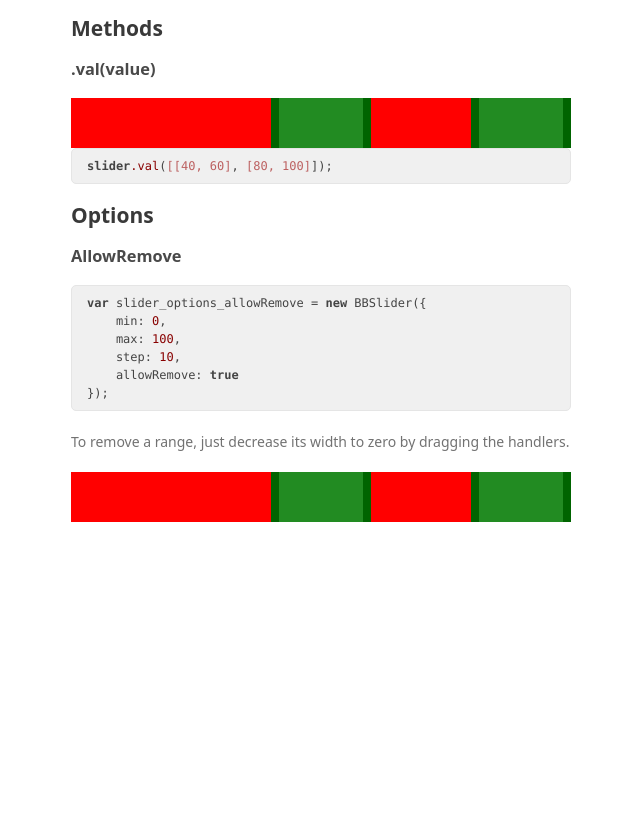
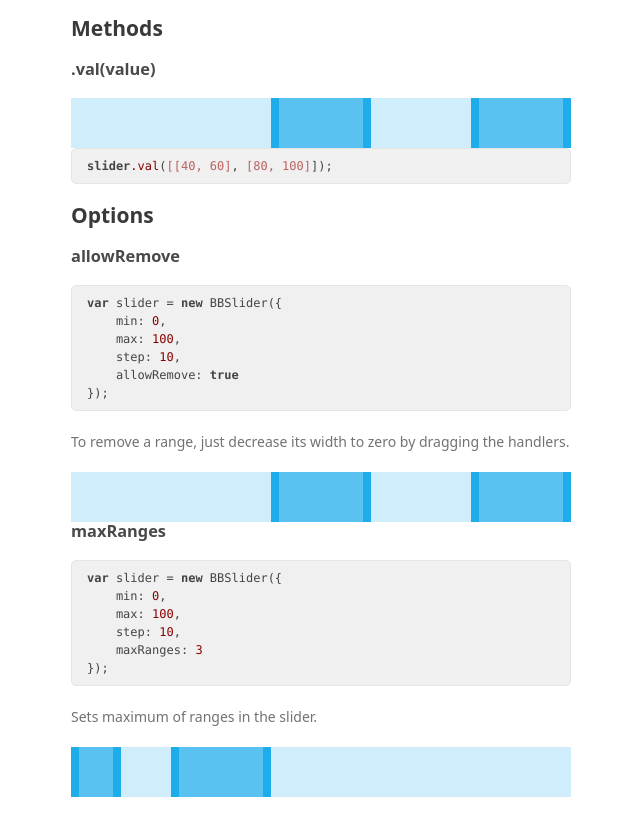
Before and after one commit to paveltyavin/bbslider, a plain HTML site: page index.html in a window 1280 px wide. Shown: the part 1612-2448 px from the top of the page, without its empty margins (499-1139 px from the left). Before the commit the page ends 2184 px from the top, so only its background shows below. Drawn offline with Linux system fonts and the light colour scheme.

Commit message:
maxRanges

```diff
--- a/bbslider-dev.js
+++ b/bbslider-dev.js
@@ -62,6 +62,12 @@ var BBSlider = (function () {
       }
       if ((options.max - options.min) % options.step !== 0) {
         throw new Error('there should be an integer number of steps between min and max');
+      }
+
+      if (options.maxRanges !== undefined) {
+        if (!Number.isInteger(options.maxRanges)) {
+          throw new Error('maxRanges should be integer');
+        }
       }
     }
   }, {
@@ -229,7 +235,8 @@ var Bar = (function (_Base) {
 
     _get(Object.getPrototypeOf(Bar.prototype), 'constructor', this).call(this);
     this.options = Object.assign({
-      allowRemove: false
+      allowRemove: false,
+      maxRanges: Infinity
     }, options);
 
     this.el = document.createElement('div');
@@ -265,6 +272,9 @@ var Bar = (function (_Base) {
     value: function addRange(value, options) {
       var _this2 = this;
 
+      if (this.rangeList.length >= this.options.maxRanges) {
+        return false;
+      }
       options = Object.assign({
         id: this.getRangeId()
       }, options);
@@ -314,6 +324,8 @@ var Bar = (function (_Base) {
         rangeId: rangeId,
         val: this.getValue()
       });
+
+      return range;
     }
   }, {
     key: 'removeRange',
@@ -389,18 +401,30 @@ var Bar = (function (_Base) {
   }, {
     key: 'mousemove',
     value: function mousemove(event) {
+      if (this.ghost) {
+        return;
+      }
+      if (this.options.readOnly) {
+        return;
+      }
+      if (this.rangeList.length >= this.options.maxRanges) {
+        return;
+      }
+      if (this.rangeList.filter(function (x) {
+        return x.pressed;
+      }).length > 0) {
+        return;
+      }
+
       var cursor = this.getCursor(event);
-      var insideRange = this.isInsideRange(cursor);
-      var rangePressed = this.rangeList.filter(function (x) {
-        return x.pressed;
-      }).length > 0;
+      if (this.isInsideRange(cursor)) {
+        return;
+      }
 
-      if (!rangePressed && !insideRange && !this.ghost) {
-        this.ghost = new _ghost2['default']({ bar: this });
-        this.el.appendChild(this.ghost.el);
-        var left = this.roundUserValue(cursor);
-        this.ghost.setValue(left, left + this.options.step);
-      }
+      this.ghost = new _ghost2['default']({ bar: this });
+      this.el.appendChild(this.ghost.el);
+      var left = this.roundUserValue(cursor);
+      this.ghost.setValue(left, left + this.options.step);
     }
   }, {
     key: 'setValue',
--- a/bbslider.css
+++ b/bbslider.css
@@ -5,7 +5,7 @@
   height: 50px;
   width: 100%;
   display: block;
-  background: red;
+  background: #cfedfb;
   position: relative;
   border: 0 !important;
   box-sizing: border-box;
@@ -17,22 +17,23 @@
   top: 0;
 }
 .bbslider-bar .bbslider-ghost {
-  background: blue;
+  color: white;
+  background: rgba(0, 0, 0, 0.25);
   cursor: pointer;
 }
 .bbslider-bar .bbslider-range {
-  background: forestgreen;
+  background: #5ac2f0;
   cursor: move;
   -webkit-user-drag: none;
 }
 .bbslider-bar .bbslider-range.bbslider-pressed {
-  background: green;
+  background: #43baee;
 }
 .bbslider-bar .bbslider-range .bbslider-left-handler,
 .bbslider-bar .bbslider-range .bbslider-right-handler {
   position: absolute;
   width: 8px;
-  background: darkgreen;
+  background: #1eacea;
   height: 100%;
   cursor: ew-resize;
   -webkit-user-drag: none;
--- a/files/main.js
+++ b/files/main.js
@@ -88,4 +88,14 @@ document.addEventListener("DOMContentLoaded", function (event) {
   document.getElementById('slider_options_allowRemove').appendChild(slider_options_allowRemove.el);
   slider_options_allowRemove.val([[40, 60], [80, 100]]);
 
+
+  var slider_options_maxRanges = new BBSlider({
+    min: 0,
+    max: 100,
+    step: 10,
+    maxRanges: 3
+  });
+  document.getElementById('slider_options_maxRanges').appendChild(slider_options_maxRanges.el);
+  slider_options_maxRanges.val([[0, 10], [20, 40]]);
+
 });
--- a/index.html
+++ b/index.html
@@ -59,7 +59,7 @@
         <div id="el"></div>
         <p></p>
         <p>
-            <b>BBSlider</b> is a slider to make multiple ranges. Try to click on the bar above.
+            <b>BBSlider</b> is a slider for multiple ranges. Try to click on the bar above.
         </p>
         <p>
             Slider doesn't have any dependencies and can be used as AMD module, CommonJS, or a standalone &ltscript&gt.
@@ -150,9 +150,9 @@
 
 
         <h2 id="options">Options</h2>
-        <h3>AllowRemove</h3>
+        <h3>allowRemove</h3>
         <pre>
-var slider_options_allowRemove = new BBSlider({
+var slider = new BBSlider({
     min: 0,
     max: 100,
     step: 10,
@@ -162,6 +162,22 @@ var slider_options_allowRemove = new BBSlider({
             To remove a range, just decrease its width to zero by dragging the handlers.
         </p>
         <div id="slider_options_allowRemove"></div>
+
+
+        <h3>maxRanges</h3>
+        <pre>
+var slider = new BBSlider({
+    min: 0,
+    max: 100,
+    step: 10,
+    maxRanges: 3
+});</pre>
+        <p>
+            Sets maximum of ranges in the slider.
+        </p>
+        <div id="slider_options_maxRanges"></div>
+
+
     </section>
 
 
```
